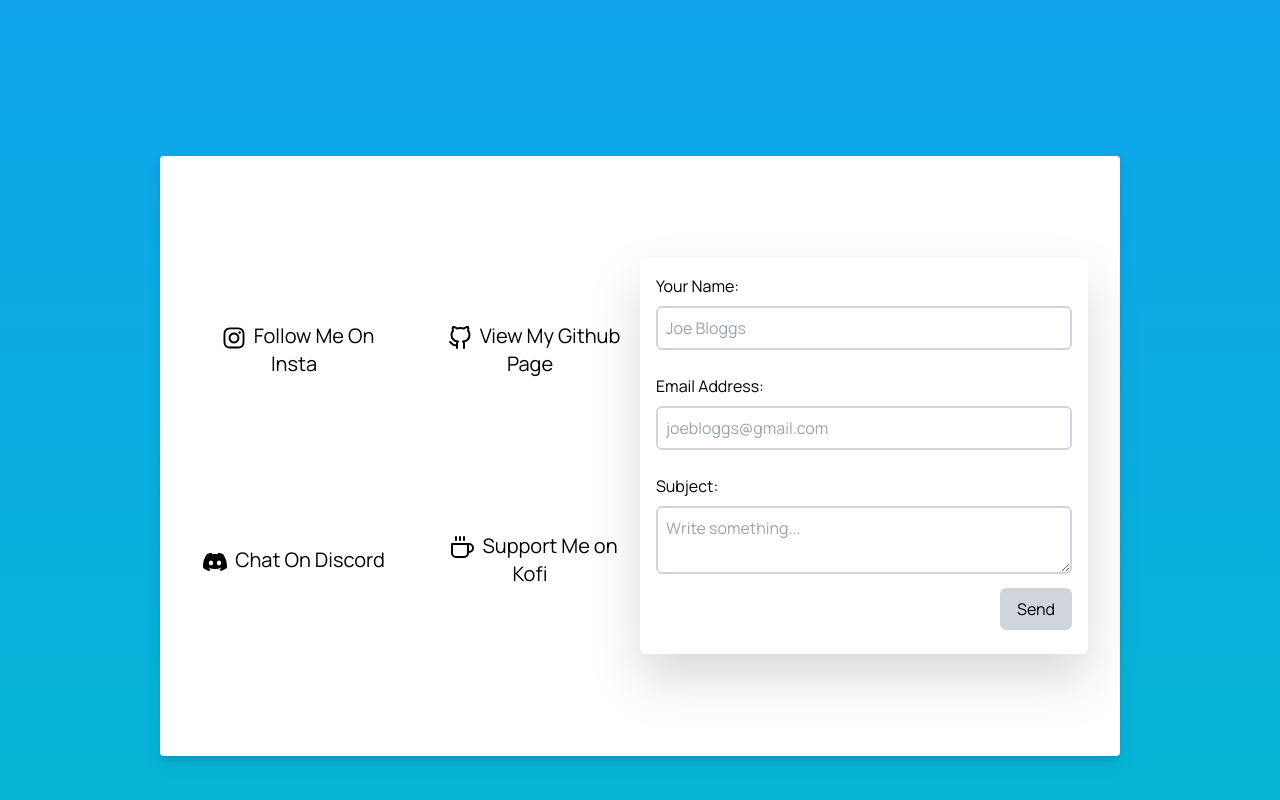
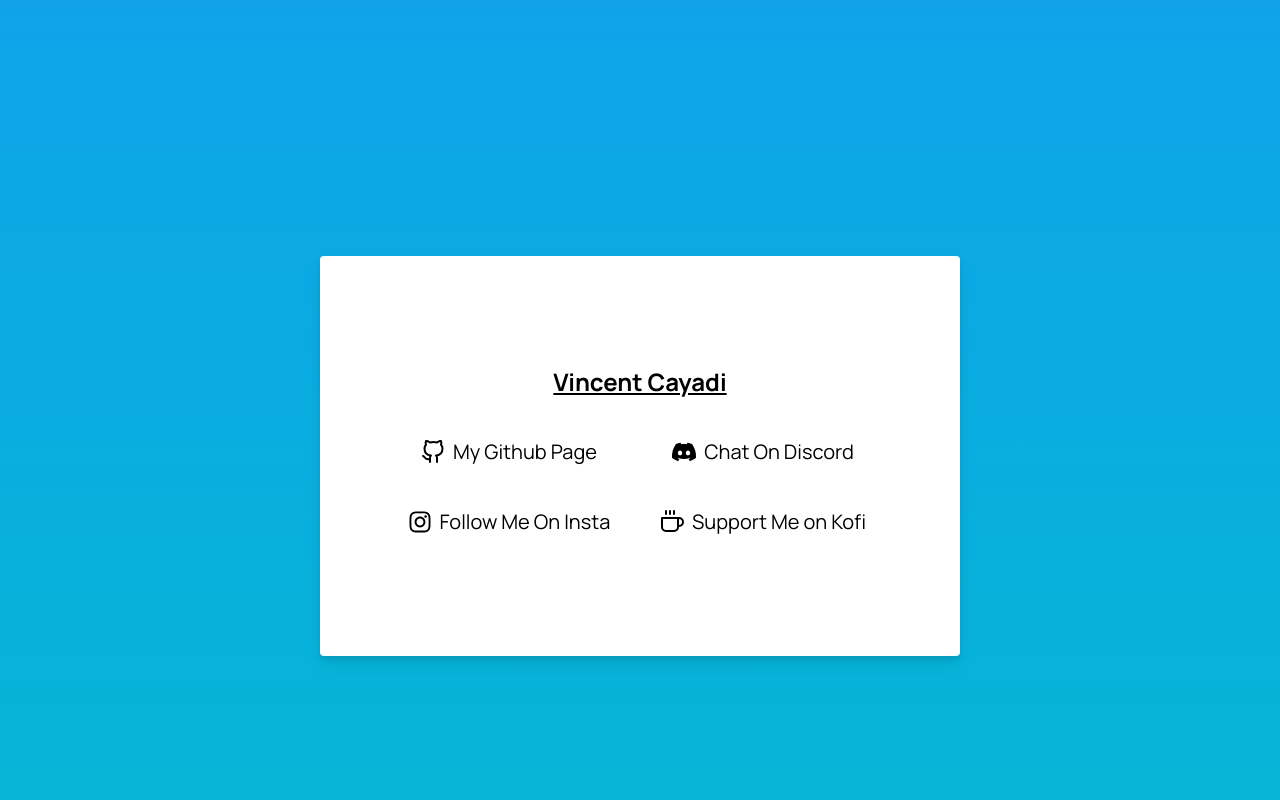
Before and after one commit to vincentcayadi/satoriarw, a Next.js app: page / in a window 1280 px wide. Shown: the part 2344-3144 px from the top of the page. Built offline with nearby package versions, Linux system fonts and the light colour scheme.

Commit message:
Removed Form

```diff
--- a/pages/index.js
+++ b/pages/index.js
@@ -74,89 +74,60 @@ export default function Home() {
         </div>
       </div>
       <div className="grid h-screen bg-gradient-to-b from-sky-500 to-cyan-500 place-items-center">
-        <div className="grid w-3/4 p-8 mx-auto text-center bg-white rounded h-3/4 drop-shadow-lg place-items-center">
-          <div className="grid w-full h-full grid-cols-1 text-center sm:grid-cols-2 place-content-center">
+        <div className="grid w-2/3 p-8 mx-auto text-center bg-white rounded sm:w-1/2 h-1/2 drop-shadow-lg place-items-center">
+          <div className="grid w-full h-full text-center place-content-center">
+            <h1 className="mb-2 text-xl font-bold underline sm:mb-8 sm:text-2xl">
+              Vincent Cayadi
+            </h1>
             <div className="grid grid-cols-1 grid-rows-4 gap-2 sm:gap-6 sm:grid-cols-2 sm:grid-rows-2 place-items-center">
               <IconContext.Provider
                 value={{ size: "1.5rem", className: "inline-block" }}
               >
                 <a
-                  href="https://www.instagram.com/vincentcayadi/"
-                  target="_blank"
-                  rel="noopener noreferrer"
-                  className="p-1 duration-500 border-b-2 border-transparent hover:border-b-2 sm:hover:border-gray-200"
-                >
-                  <FaInstagram />
-                  <a className="inline p-2 text-base sm:text-l md:text-xl">
-                    Follow Me On Insta
-                  </a>
-                </a>
-                <a
                   href="https://www.github.com/Vincent-Cayadi"
                   target="_blank"
                   rel="noopner noreferrer"
-                  className="p-1 duration-500 border-b-2 border-transparent hover:border-b-2 sm:hover:border-gray-200"
+                  className="p-2 duration-500 border-b-2 border-transparent hover:border-b-2 sm:hover:border-gray-200"
                 >
                   <FiGithub />
-                  <a className="inline p-2 text-base sm:text-l md:text-xl ">
-                    View My Github Page
+                  <a className="inline p-2 text-base align-middle sm:text-l md:text-xl ">
+                    My Github Page
                   </a>
                 </a>
                 <a
                   href="https://discord.com/users/678790092000854017"
                   target="_blank"
                   rel="noopner noreferrer"
-                  className="p-1 duration-500 border-b-2 border-transparent hover:border-b-2 sm:hover:border-gray-200"
+                  className="p-2 duration-500 border-b-2 border-transparent hover:border-b-2 sm:hover:border-gray-200"
                 >
                   <SiDiscord />
-                  <a className="inline p-2 text-base sm:text-l md:text-xl">
+                  <a className="inline p-2 text-base align-middle sm:text-l md:text-xl">
                     Chat On Discord
+                  </a>
+                </a>
+                <a
+                  href="https://www.instagram.com/vincentcayadi/"
+                  target="_blank"
+                  rel="noopener noreferrer"
+                  className="p-2 duration-500 border-b-2 border-transparent hover:border-b-2 sm:hover:border-gray-200"
+                >
+                  <FaInstagram />
+                  <a className="inline p-2 text-base align-middle sm:text-l md:text-xl">
+                    Follow Me On Insta
                   </a>
                 </a>
                 <a
                   href="https://www.ko-fi.com/vincentcayadi"
                   target="_blank"
                   rel="noopener noreferrer"
-                  className="p-1 duration-500 border-b-2 border-transparent hover:border-b-2 sm:hover:border-gray-200"
+                  className="p-2 duration-500 border-b-2 border-transparent hover:border-b-2 sm:hover:border-gray-200"
                 >
                   <FiCoffee />
-                  <a className="inline p-2 text-base sm:text-l md:text-xl">
+                  <a className="inline p-2 text-base align-middle sm:text-l md:text-xl">
                     Support Me on Kofi
                   </a>
                 </a>
               </IconContext.Provider>
-            </div>
-            <div className="h-full mt-4 bg-white rounded-md drop-shadow-2xl sm:mt-0">
-              <form method="POST" className="p-4 text-left">
-                <label className="block mb-2">Your Name:</label>
-                <input
-                  type="text"
-                  id="fname"
-                  name="name"
-                  placeholder="Joe Bloggs"
-                  className="block w-full p-2 mb-6 duration-300 border-2 border-gray-300 rounded-md sm:hover:border-gray-400"
-                />
-                <label className="block mb-2">Email Address:</label>
-                <input
-                  type="text"
-                  id="femail"
-                  name="address"
-                  placeholder="joebloggs@gmail.com"
-                  className="block w-full p-2 mb-6 duration-300 border-2 border-gray-300 rounded-md sm:hover:border-gray-400"
-                />
-                <label className="block mb-2">Subject:</label>
-                <textarea
-                  id="subject"
-                  name="subject"
-                  placeholder="Write something..."
-                  className="w-full p-2 duration-300 border-2 border-gray-300 rounded-md h-1/6 sm:hover:border-gray-400"
-                ></textarea>
-                <div className="grid w-full place-content-end">
-                  <button className="px-4 py-2 my-2 duration-300 bg-gray-300 border border-gray-300 rounded-md hover:bg-transparent">
-                    <a className=" text-l">Send</a>
-                  </button>
-                </div>
-              </form>
             </div>
           </div>
         </div>
```
